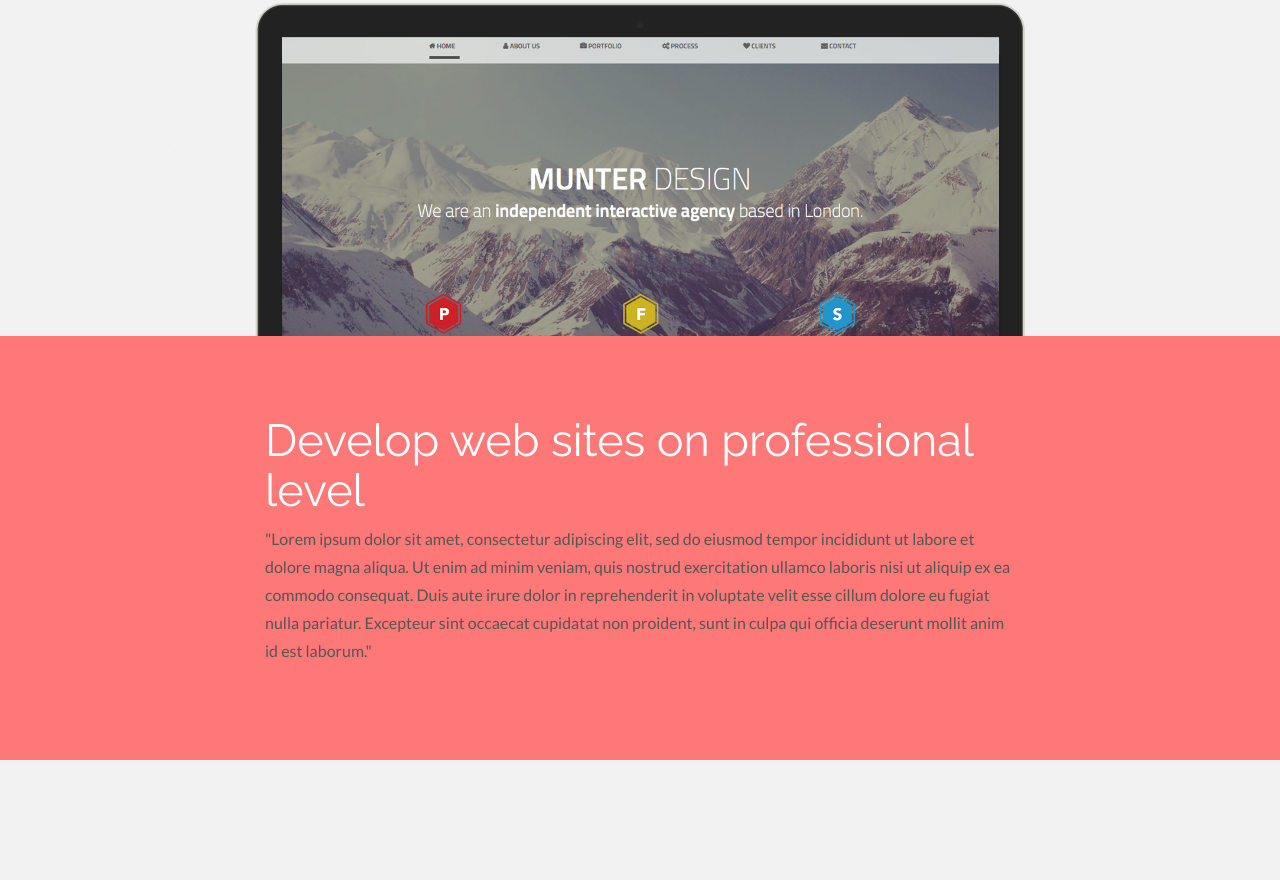
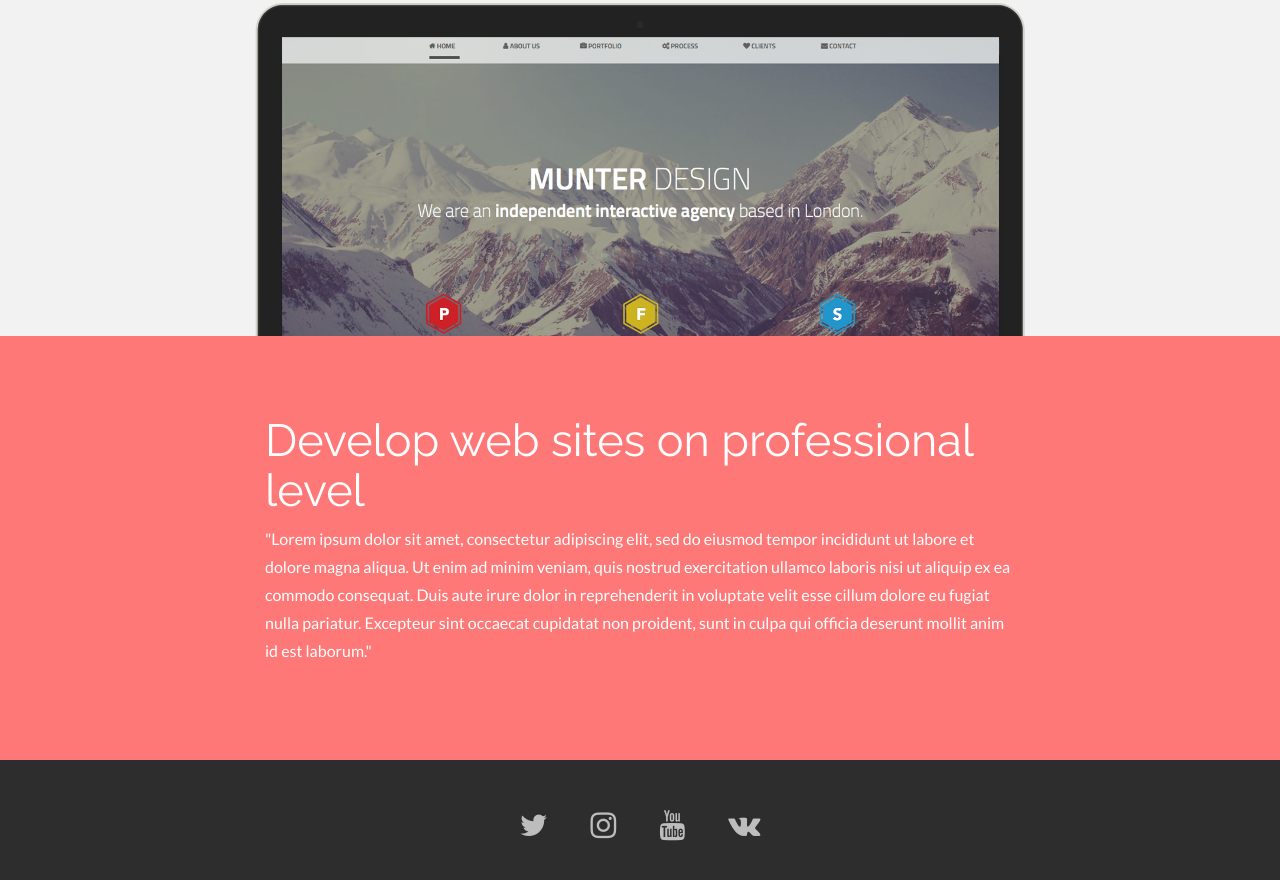
Before and after one commit to AlexanderRusak/firstBootstrapSite, a plain HTML site: page index.html in a window 1280 px wide. Shown: the part 1917-2797 px from the top of the page. Before the commit the page ends 2677 px from the top, so only its background shows below. Drawn offline with nearby package versions, Linux system fonts and the light colour scheme.

Commit message:
my first web site

```diff
--- a/css/main.css
+++ b/css/main.css
@@ -138,6 +138,7 @@ hr {
   margin-bottom:0px;
 }
 .wb h4{
+
   font-size: 35px;
 }
 #lg{
@@ -158,3 +159,20 @@ hr {
   color: white;
   font-size: 45px;
 }
+#r p{
+  color: white;
+}
+#f{
+  background: #2d2d2d;
+  padding-top: 30px;
+  padding-bottom: 20px;
+
+}
+#f i{
+  color:#bdbdbd;
+  font-size: 30px;
+  padding: 20px;
+}
+#f i:hover{
+  color: #ff7878;
+}
--- a/index.html
+++ b/index.html
@@ -149,6 +149,16 @@
       </div>
      </div>
    </div>
+   <div id="f">
+     <div class="container">
+       <div class="row centered">
+         <a href="#"><i class="fa fa-twitter"></i></a>
+         <a href="#"><i class="fa fa-instagram"></i></a>
+         <a href="#"><i class="fa fa-youtube"></i></a>
+         <a href="#"><i class="fa fa-vk"></i></a>
+       </div>
+     </div>
+   </div>
     <script src="https://code.jquery.com/jquery-3.3.1.min.js" integrity="sha256-FgpCb/KJQlLNfOu91ta32o/NMZxltwRo8QtmkMRdAu8=" crossorigin="anonymous"></script>
     <script type="text/javascript" src="scripts/bootstrap.js">
     </script>
```
